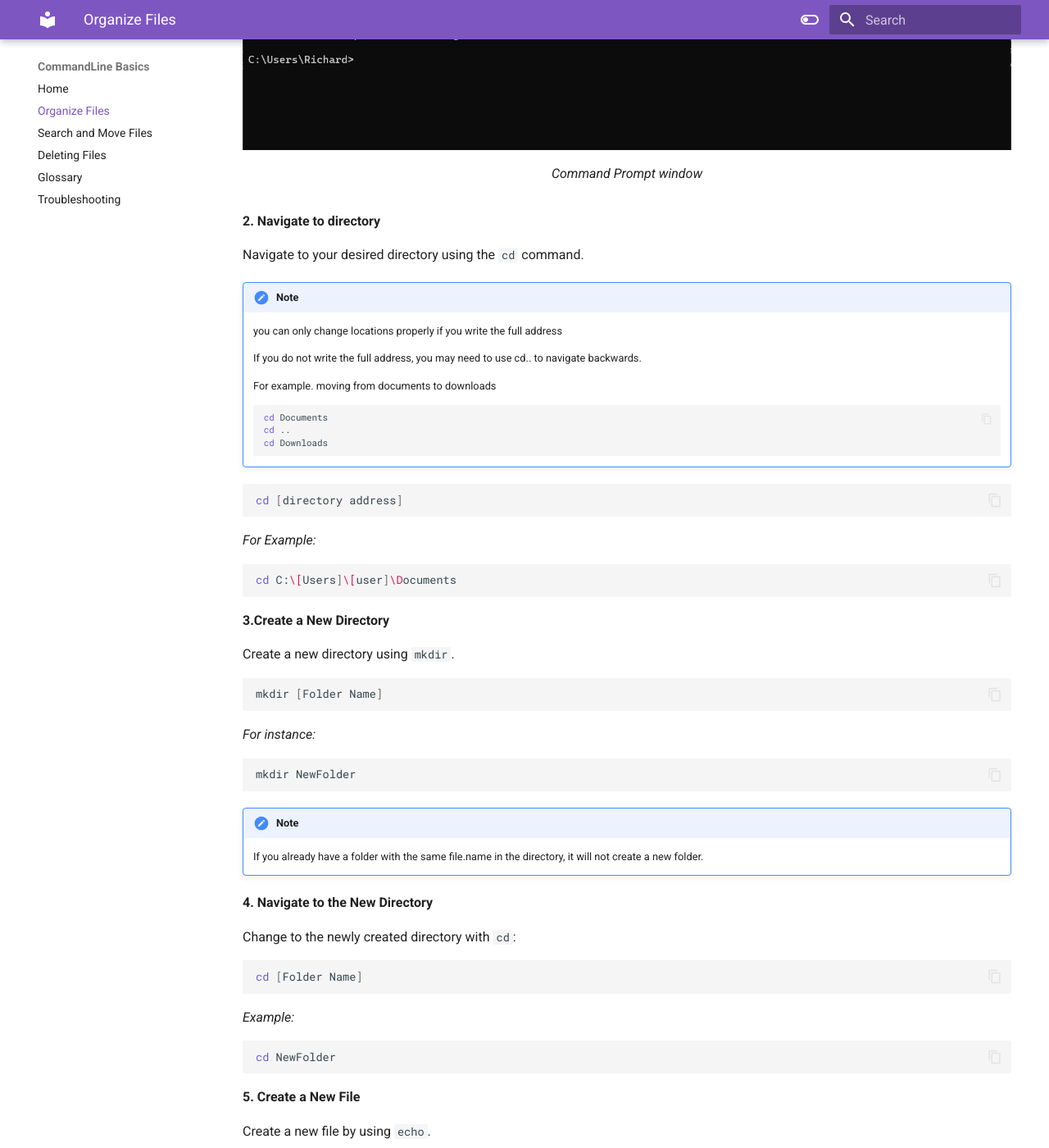
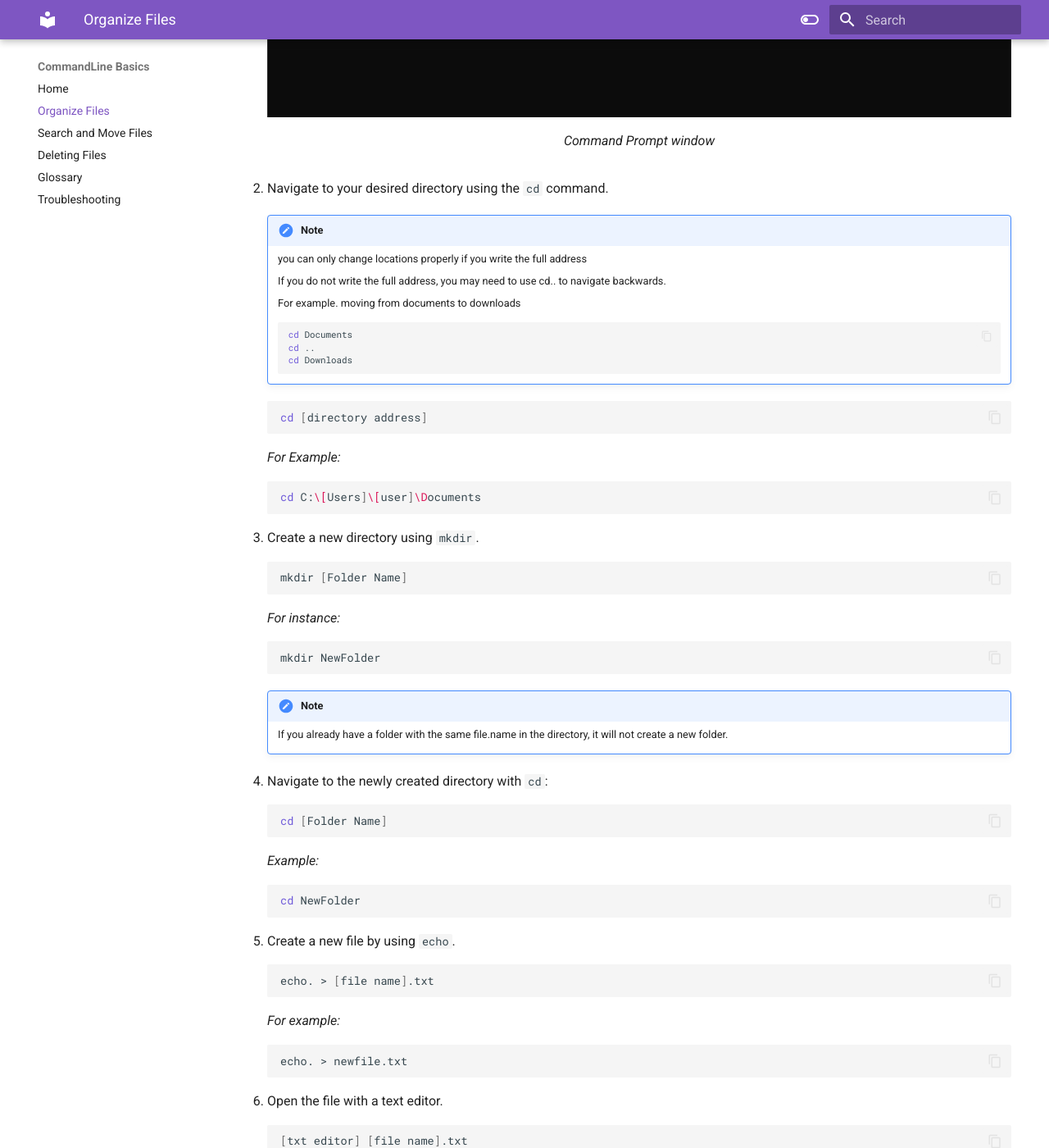
Before and after one commit to RichardLi6/UsingCommandLine, an MkDocs documentation site: the page built from docs/OrganizeFiles.md, in a window 1280 px wide and 1400 px high, scrolled down 658 px. Shown: the whole window at 82% size. Built offline with MkDocs 1.6.1 and Material for MkDocs 9.7.7, drawn with Linux system fonts in a browser that asks for light colours; some of the changed text lies outside the part shown.

Commit message:
Remove headers

````diff
--- a/docs/OrganizeFiles.md
+++ b/docs/OrganizeFiles.md
@@ -15,126 +15,108 @@ streamline your workflows and keep your digital workspace organized and accessib
 !!! tip
     Maintain a structured folder hierarchy for better organization and ease of access.
 
-<b> 1. Open the Command Line</b>
-
-Open the Command Prompt by pressing `Windows Key + R`, typing `cmd`, and pressing
+1. Open the Command Prompt by pressing `Windows Key + R`, typing `cmd`, and pressing
 `Enter`.
 
-<figure markdown="span">
-![Command Prompt](./CommandLine.png){ height="800"}
-<figcaption>Command Prompt window</figcaption>
-</figure>
-
-<b> 2. Navigate to directory </b>
-
-Navigate to your desired directory using the `cd` command.
-
-!!! note
-    you can only change locations properly if you write the full address
-
-    If you do not write the full address, you may need to use cd.. to navigate backwards.
-
-    For example. moving from documents to downloads
-    ```bash
-    cd Documents
-    cd ..
-    cd Downloads
-    ```
-
-```bash
-cd [directory address]
-```
-
-<i> For Example: </i>
-```bash
-cd C:\[Users]\[user]\Documents
-```
+    <figure markdown="span">
+    ![Command Prompt](./CommandLine.png){ height="800"}
+    <figcaption>Command Prompt window</figcaption>
+    </figure>
 
 
 
+2. Navigate to your desired directory using the `cd` command.
 
-<b> 3.Create a New Directory </b>
+    !!! note
+        you can only change locations properly if you write the full address
 
-Create a new directory using `mkdir`.
+        If you do not write the full address, you may need to use cd.. to navigate backwards.
 
-```bash
-mkdir [Folder Name]
-```
+        For example. moving from documents to downloads
+        ```bash
+        cd Documents
+        cd ..
+        cd Downloads
+        ```
 
-<i> For instance: </i>
-```
-mkdir NewFolder
-```
+    ```bash
+    cd [directory address]
+    ```
 
-!!! note
-
-    If you already have a folder with the same file.name in the directory, it will not create a new folder.
+    <i> For Example: </i>
+    ```bash
+    cd C:\[Users]\[user]\Documents
+    ```
 
 
-<b> 4. Navigate to the New Directory </b>
+3. Create a new directory using `mkdir`.
 
-Change to the newly created directory with `cd`:
-```bash
-cd [Folder Name]
-```
+    ```bash
+    mkdir [Folder Name]
+    ```
 
-<i> Example: </i>
-```bash
-cd NewFolder
-```
+    <i> For instance: </i>
+    ```
+    mkdir NewFolder
+    ```
 
-<b> 5. Create a New File </b>
+    !!! note
 
-Create a new file by using `echo`.
-```bash
-echo. > [file name].txt
-```
+        If you already have a folder with the same file.name in the directory, it will not create a new folder.
 
-<i> For example: </i>
-```bash
-echo. > newfile.txt
-```
 
-<b> 6. Open the File </b>
+4. Navigate to the newly created directory with `cd`:
+    ```bash
+    cd [Folder Name]
+    ```
 
-Open the file with a text editor.
-```bash
-[txt editor] [file name].txt
-```
+    <i> Example: </i>
+    ```bash
+    cd NewFolder
+    ```
 
-<i> For example, </i> use Notepad:
+5. Create a new file by using `echo`.
+    ```bash
+    echo. > [file name].txt
+    ```
 
-```bash
-notepad newfile.txt
-```
+    <i> For example: </i>
+    ```bash
+    echo. > newfile.txt
+    ```
 
-<b> 7. Write Content </b>
+6. Open the file with a text editor.
+    ```bash
+    [txt editor] [file name].txt
+    ```
 
-Write content to the file using `echo`.
-```bash
-echo [content] >> [file name].txt
-```
+    <i> For example, </i> use Notepad:
 
-<i> For instance: </i>
-```bash
-echo Hello, World! >> newfile.txt
-```
+    ```bash
+    notepad newfile.txt
+    ```
 
-<b> 8. Save and Close the File </b>
+7. Write content to the file using `echo`.
+    ```bash
+    echo [content] >> [file name].txt
+    ```
 
-Save your changes and close the text editor.
+    <i> For instance: </i>
+    ```bash
+    echo Hello, World! >> newfile.txt
+    ```
 
-<b> 9. Verify the File Content </b>
+8. Save your changes and close the text editor.
 
-Verify the file's content with `type`:
+9. Verify the file's content with `type`:
 
-```bash
-type [filename].txt
-```
-<i> For example </i>
-```bash
-type newfile.txt
-```
+    ```bash
+    type [filename].txt
+    ```
+    <i> For example </i>
+    ```bash
+    type newfile.txt
+    ```
 
 
 
````
Also changed, not shown: docs/DeletingFiles.md (+88 -103 lines), docs/SearchMove.md (+58 -81 lines).
